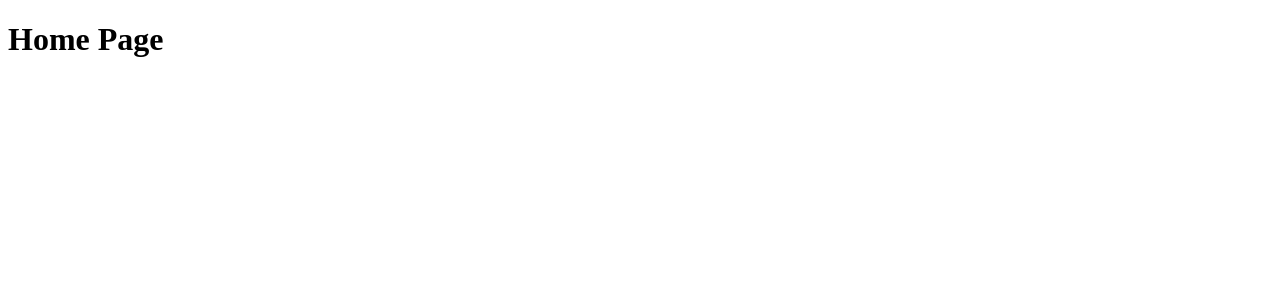
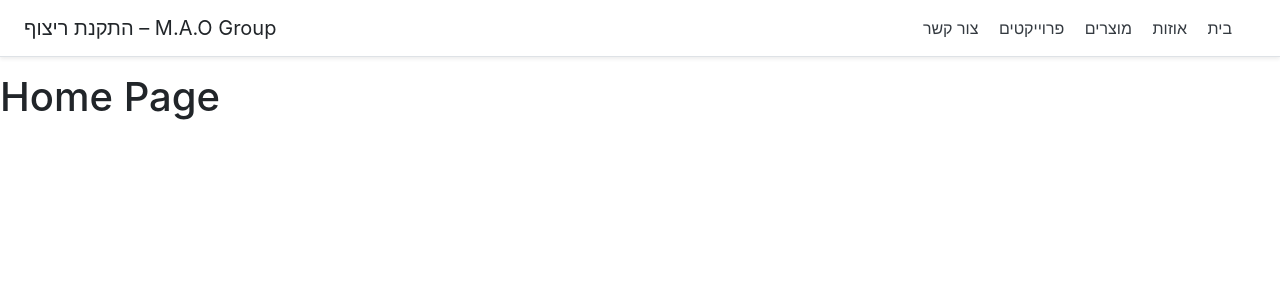
Before and after one commit to andreshkurko/catalog-flask, a Flask app: page / in a window 1280 px wide. Shown: the top 300 px of the page. Run offline with Flask 2, Linux system fonts and the light colour scheme; some libraries are stand-ins or nearby versions.

Commit message:
added static files, added template bootsrap

```diff
--- a/app.py
+++ b/app.py
@@ -1,4 +1,4 @@
-from flask import Flask, render_template
+from flask import Flask, render_template, url_for
 
 app = Flask(__name__)
 
--- a/templates/base.html
+++ b/templates/base.html
@@ -5,9 +5,21 @@
     <meta name="viewport"
           content="width=device-width, user-scalable=no, initial-scale=1.0, maximum-scale=1.0, minimum-scale=1.0">
     <meta http-equiv="X-UA-Compatible" content="ie=edge">
+    <link rel="stylesheet" href="{{ url_for('static', filename='css/main.css') }}">
+    <link rel="stylesheet" href="https://stackpath.bootstrapcdn.com/bootstrap/4.5.2/css/bootstrap.min.css">
     <title>{% block title %}{% endblock %}</title>
 </head>
 <body>
+    <div class="d-flex flex-column flex-md-row align-items-center p-3 px-md-4 mb-3 bg-white border-bottom shadow-sm">
+        <h5 class="my-0 mr-md-auto font-weight-normal">התקנת ריצוף – M.A.O Group</h5>
+            <nav class="my-2 my-md-0 mr-md-3">
+                <a class="p-2 text-dark" href="/">בית</a>
+                <a class="p-2 text-dark" href="/about">אוזות</a>
+                <a class="p-2 text-dark" href="/catalog">מוצרים</a>
+                <a class="p-2 text-dark" href="/projects">פרוייקטים</a>
+                <a class="p-2 text-dark" href="/contacts">צור קשר</a>
+            </nav>
+    </div>
     {% block body %}{% endblock %}
 </body>
 </html>
```
Also changed, not shown: static/css/main.css (added).
